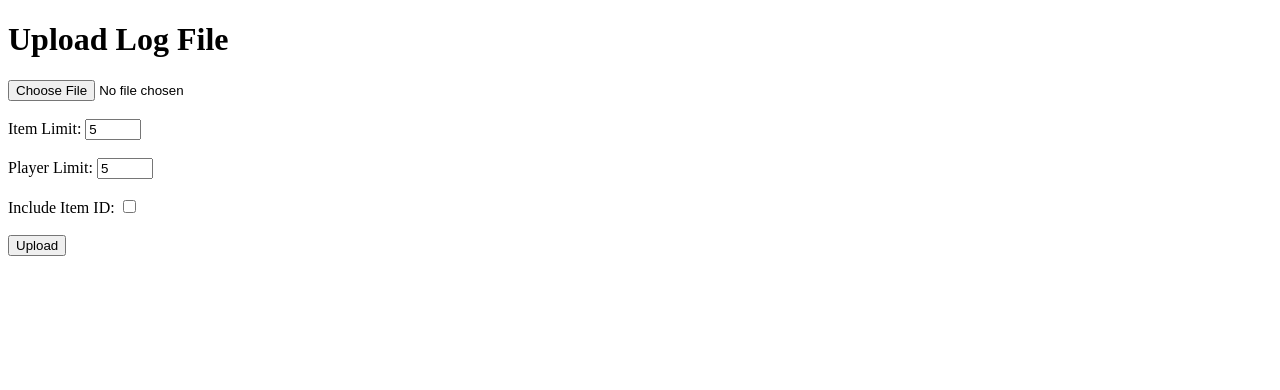
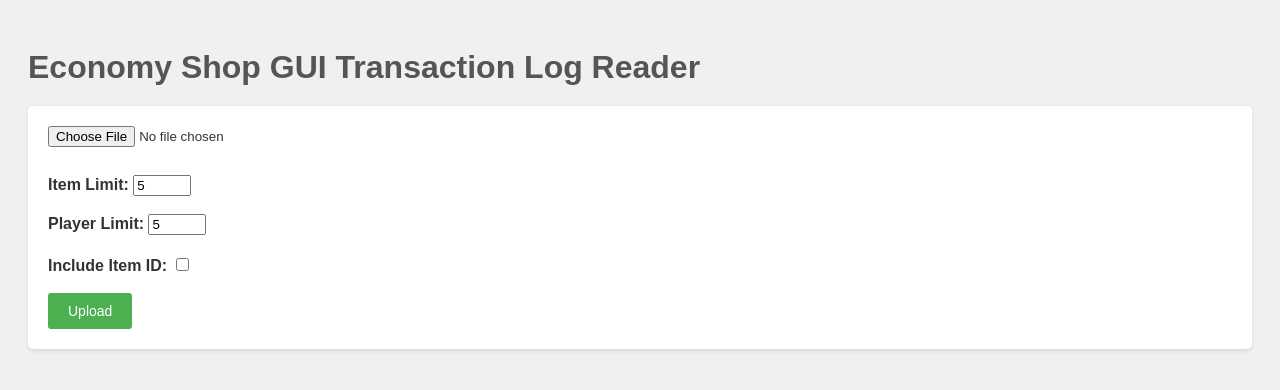
Before and after one commit to Speedspencer/TransactionReader_ESP, a Flask app: page / in a window 1280 px wide. Shown: the top 390 px of the page. Run offline with Flask 3, Linux system fonts and the light colour scheme.

Commit message:
Good Looking

```diff
--- a/templates/index.html
+++ b/templates/index.html
@@ -1,10 +1,63 @@
 <!DOCTYPE html>
 <html>
 <head>
-    <title>Upload Log File</title>
+    <title>Economy Shop GUI Transaction Log Reader</title>
+    <style>
+        body {
+            font-family: Arial, sans-serif;
+            background-color: #f0f0f0;
+            color: #333;
+            padding: 20px;
+        }
+
+        h1 {
+            color: #555;
+            margin-bottom: 20px;
+        }
+
+        form {
+            background-color: #fff;
+            padding: 20px;
+            border-radius: 5px;
+            box-shadow: 0 2px 4px rgba(0, 0, 0, 0.1);
+        }
+
+        label {
+            font-weight: bold;
+        }
+
+        input[type="file"] {
+            margin-bottom: 10px;
+        }
+
+        input[type="number"] {
+            width: 50px;
+        }
+
+        input[type="checkbox"] {
+            margin-top: 5px;
+        }
+
+        input[type="submit"] {
+            background-color: #4caf50;
+            color: #fff;
+            border: none;
+            padding: 10px 20px;
+            text-align: center;
+            text-decoration: none;
+            display: inline-block;
+            font-size: 14px;
+            border-radius: 3px;
+            cursor: pointer;
+        }
+
+        input[type="submit"]:hover {
+            background-color: #45a049;
+        }
+    </style>
 </head>
 <body>
-    <h1>Upload Log File</h1>
+    <h1>Economy Shop GUI Transaction Log Reader</h1>
     <form method="POST" action="/upload" enctype="multipart/form-data">
         <input type="file" name="logfile" required>
         <br><br>
```
Also changed, not shown: static/style.css (+26 -12 lines), templates/results.html (+13 -9 lines).
